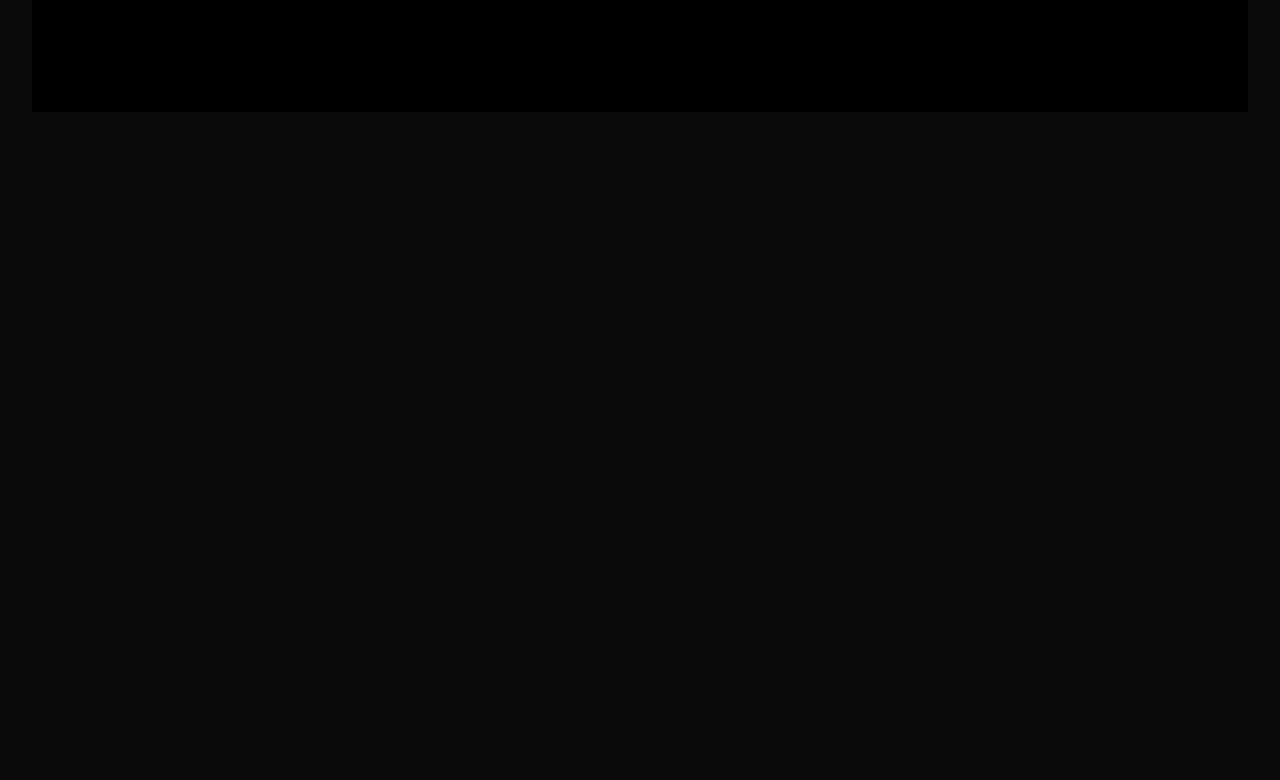
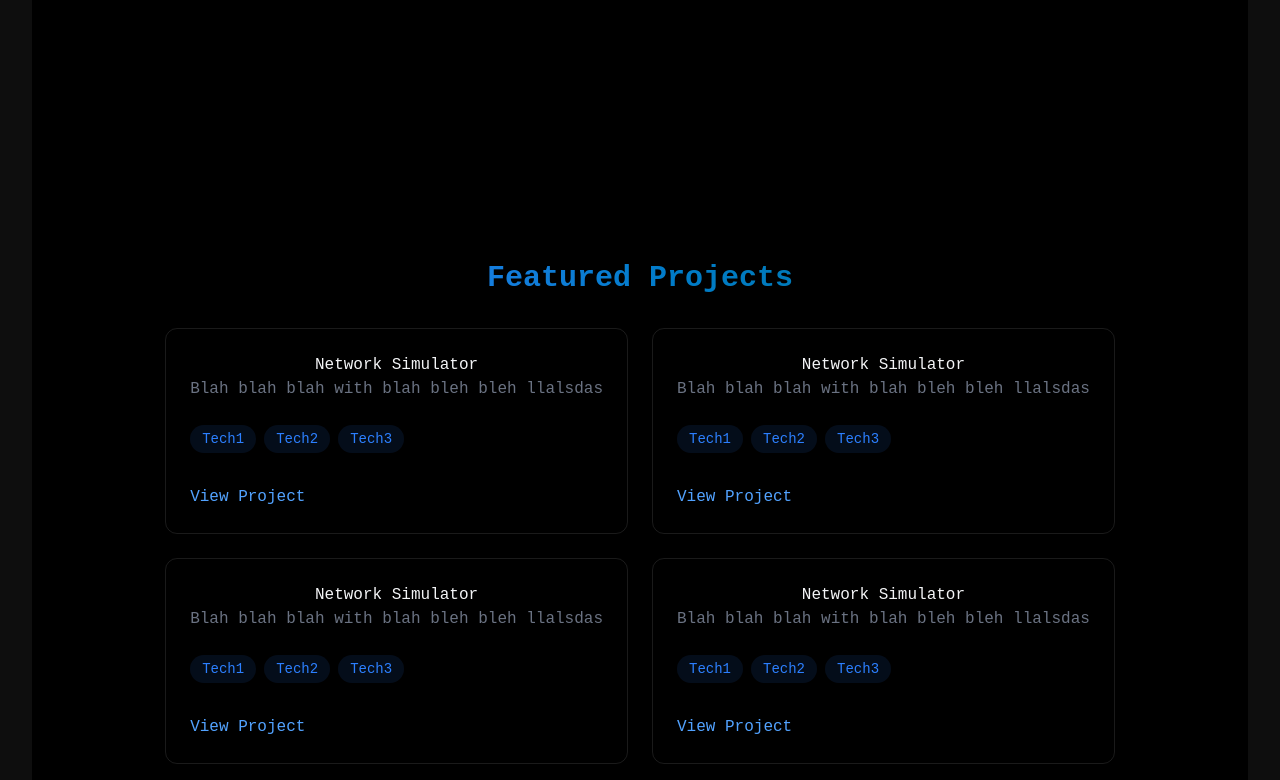
Before and after one commit to kristian-manaloto/kristianm-portfolio, a React (Vite) app: page / in a window 1280 px wide. Shown: the part 1520-2300 px from the top of the page. Before the commit the page ends 1664 px from the top, so only its background shows below. Built offline with nearby package versions, Linux system fonts and the light colour scheme; a web font is replaced by a local one.

Commit message:
finished up projects added reveal on scroll

```diff
--- a/src/App.jsx
+++ b/src/App.jsx
@@ -7,6 +7,7 @@
 import { MobileMenu } from './components/MobileMenu';
 import { Home } from './components/sections/Home';
 import { About } from './components/sections/About';
+import { Projects } from './components/sections/Project';
 
 function App() {
   const [isLoaded, setIsLoaded] = useState(false);
@@ -23,6 +24,7 @@
         <MobileMenu menuOpen={menuOpen} setMenuOpen={setMenuOpen} />
         <Home />
         <About />
+        <Projects />
       </div>
     </>
   );
--- a/src/components/MobileMenu.jsx
+++ b/src/components/MobileMenu.jsx
@@ -36,7 +36,7 @@
         Home
       </a>
       <a
-        href="#About"
+        href="#about"
         className={`
                     text-2xl font-semibold text-white my-4 transform transition-transform duration-300
                     ${
@@ -50,7 +50,7 @@
         About
       </a>
       <a
-        href="#Projects"
+        href="#projects"
         className={`
                     text-2xl font-semibold text-white my-4 transform transition-transform duration-300
                     ${
@@ -64,7 +64,7 @@
         Project
       </a>
       <a
-        href="#Contact"
+        href="#contact"
         className={`
                     text-2xl font-semibold text-white my-4 transform transition-transform duration-300
                     ${
--- a/src/components/NavBar.jsx
+++ b/src/components/NavBar.jsx
@@ -28,19 +28,19 @@
               Home
             </a>
             <a
-              href="#About"
+              href="#about"
               className="text-gray-300 hover:text-white transition-colors"
             >
               About
             </a>
             <a
-              href="#Projects"
+              href="#projects"
               className="text-gray-300 hover:text-white transition-colors"
             >
               Project
             </a>
             <a
-              href="#Contact"
+              href="#contact"
               className="text-gray-300 hover:text-white transition-colors"
             >
               Contact
--- /dev/null
+++ b/src/components/RevealOnScroll.jsx
@@ -0,0 +1,25 @@
+import { useEffect, useRef } from 'react';
+
+export const RevealOnScroll = ({ children }) => {
+  const ref = useRef(null);
+
+  useEffect(() => {
+    const observer = new IntersectionObserver(
+      ([entry]) => {
+        if (entry.isIntersecting) {
+          ref.current.classList.add('visible');
+        }
+      },
+      { threshold: 0.2, rootMargin: '0px 0px -50px 0px' }
+    );
+
+    if (ref.current) observer.observe(ref.current);
+    return () => observer.disconnect();
+  });
+
+  return (
+    <div ref={ref} className="reveal">
+      {children}
+    </div>
+  );
+};
--- a/src/components/sections/About.jsx
+++ b/src/components/sections/About.jsx
@@ -1,3 +1,5 @@
+import { RevealOnScroll } from '../RevealOnScroll';
+
 export const About = () => {
   const skills1 = ['React', 'Vue', 'Tailwind', 'JavaScript'];
 
@@ -8,6 +10,7 @@
       id="about"
       className="min-h-screen flex items-center justify-center py-20"
     >
+      <RevealOnScroll>
         <div className="max-w-3xl mx-auto px-4">
           <h2
             className="text-3xl font-bold mb-8 bg-gradient-to-r from-blue-500 to-cyan-700
@@ -28,7 +31,7 @@
                     <span
                       key={key}
                       className="bg-blue-500/10 text-blue-500 py-1 px-3 rounded-full text-sm hover:bg-blue-500/20
-                  hover:shadow-[0_2px_8px_rgba(59,130,2246,0.2)] transition"
+                  hover:shadow-[0_2px_8px_rgba(59,130,246,0.2)] transition"
                     >
                       {tech}
                     </span>
@@ -79,6 +82,7 @@
             </div>
           </div>
         </div>
+      </RevealOnScroll>
     </section>
   );
 };
--- a/src/components/sections/Home.jsx
+++ b/src/components/sections/Home.jsx
@@ -1,9 +1,12 @@
+import { RevealOnScroll } from '../RevealOnScroll';
+
 export const Home = () => {
   return (
     <section
       id="home"
       className="min-h-screen flex items-center justify-center relative"
     >
+      <RevealOnScroll>
         <div className="text-center z-10 px-4">
           <h1
             className="
@@ -44,6 +47,7 @@
             </a>
           </div>
         </div>
+      </RevealOnScroll>
     </section>
   );
 };
--- a/src/components/sections/Project.jsx
+++ b/src/components/sections/Project.jsx
@@ -0,0 +1,53 @@
+import { RevealOnScroll } from '../RevealOnScroll';
+
+export const Projects = () => {
+  return (
+    <section
+      id="projects"
+      className="min-h-screen flex items-center justify-center py-20"
+    >
+      <RevealOnScroll>
+        <div className="max-w-5xl mx-auto px-4">
+          <h2 className="text-3xl font-bold mb-8 bg-gradient-to-r from-blue-500 to-cyan-700 bg-clip-text text-transparent text-center">
+            Featured Projects
+          </h2>
+          <div className="grid grid-cols-2 md:col-end-3 gap-6">
+            <Card />
+            <Card />
+            <Card />
+            <Card />
+          </div>
+        </div>
+      </RevealOnScroll>
+    </section>
+  );
+};
+
+export const Card = () => {
+  return (
+    <div className="p-6 rounded-xl border border-white/10 hover:border-blue-500/40 hover:-translate-y-1 hover:shadow-[0_2px_8px_rgba(59,130,246,0.1)] transition-all">
+      <h3>Network Simulator</h3>
+      <p className="text-gray-500 mb-6">
+        Blah blah blah with blah bleh bleh llalsdas
+      </p>
+
+      <div className="flex flex-wrap gap-2 mb-4">
+        {['Tech1', 'Tech2', 'Tech3'].map((tech, key) => (
+          <span
+            key={key}
+            className="bg-blue-500/10 text-blue-500 py-1 px-3 rounded-full text-sm hover:bg-blue-500/20
+                      hover:shadow-[0_2px_8px_rgba(59,130,246,0.1)] transition-all"
+          >
+            {tech}
+          </span>
+        ))}
+      </div>
+
+      <div className="flex justify-left items-center pt-4">
+        <a href="Github" className="text-blue-400 hover:text-blue-300">
+          View Project
+        </a>
+      </div>
+    </div>
+  );
+};
--- a/src/index.css
+++ b/src/index.css
@@ -6,7 +6,7 @@
   padding: 0;
   font-family: 'Cascadia Code', 'Fira Code', 'JetBrains Mono', 'Source Code Pro',
     monospace;
-  background: #0a0a0a;
+  background: #0e0e0e;
   color: #f3f4f6;
 }
 
@@ -40,3 +40,14 @@
     }
   }
 }
+
+.reveal {
+  opacity: 0;
+  transform: translateY(20px);
+  transition: opacity 0.7s ease, transform 0.7s ease;
+}
+
+.reveal.visible {
+  opacity: 1;
+  transform: translateY(0);
+}
```
Lines whose indentation alone changed are shown as unchanged.
